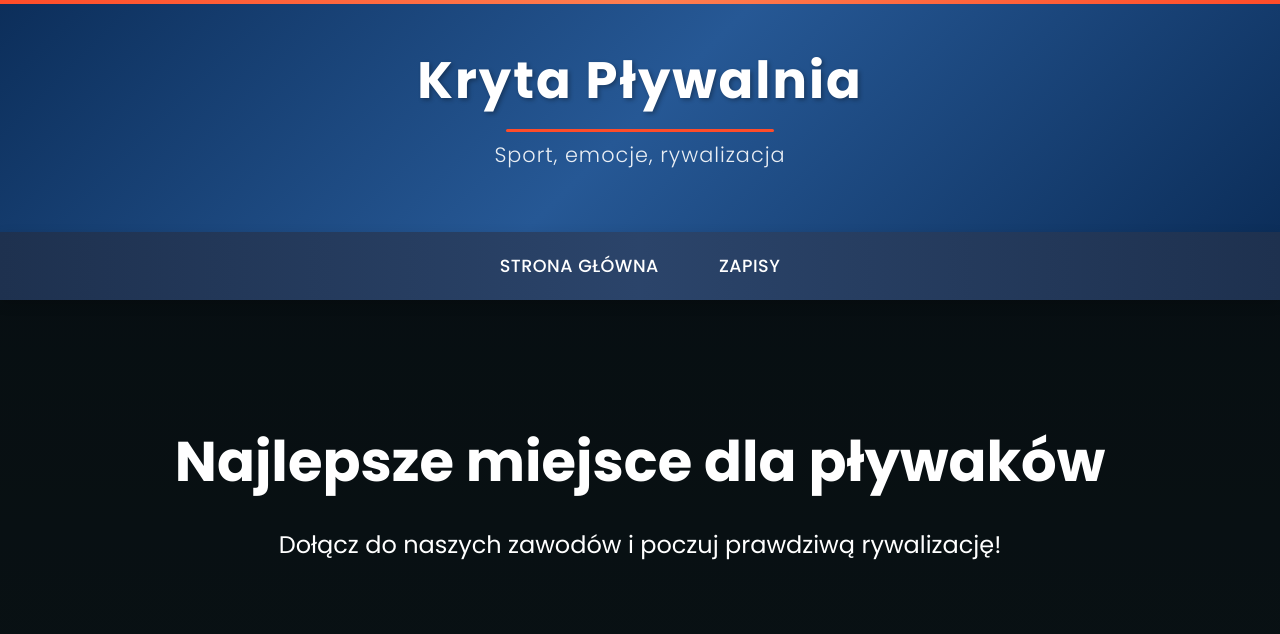
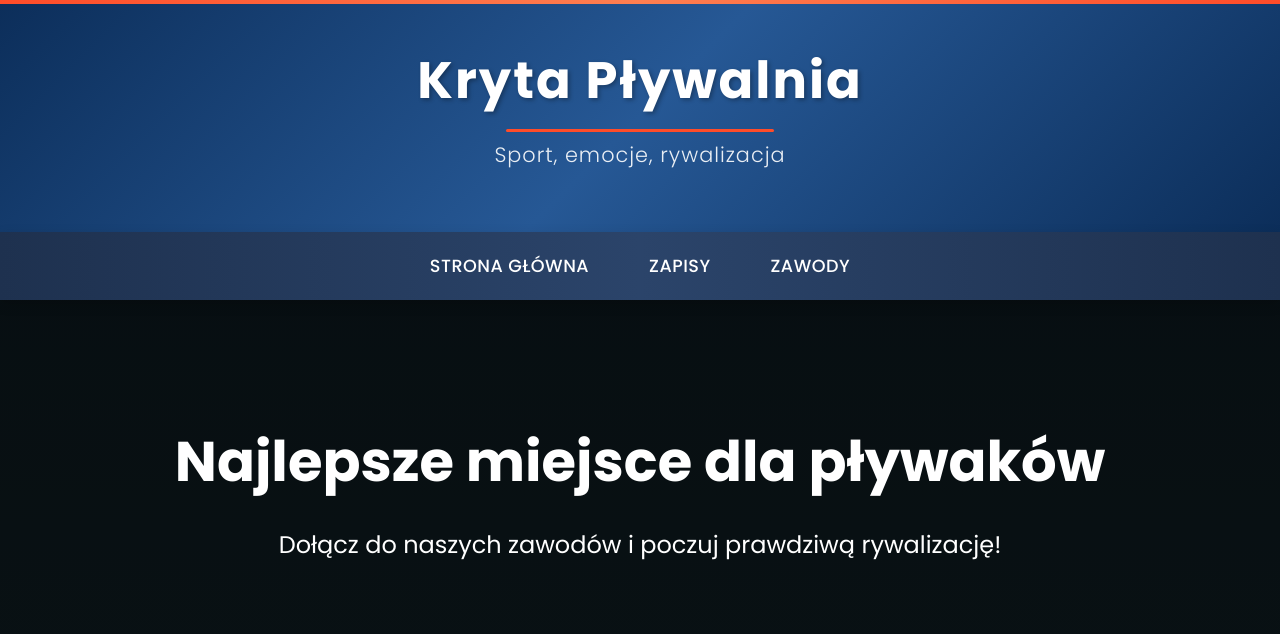
Before and after one commit to JanKuchnia/plywalnia, a PHP site: page / in a window 1280 px wide. Shown: the top 634 px of the page. Run offline with PHP 8.4, Linux system fonts and the light colour scheme; data comes from the database, SQL or seed files in the repository; data that the repository does not hold is empty; some libraries are stand-ins or nearby versions.

Commit message:
Update index.php

```diff
--- a/index.php
+++ b/index.php
@@ -5,7 +5,6 @@ $blad_polaczenia = false;
 
 try {
     $polaczenie = new mysqli("sql308.infinityfree.com", "if0_38587063", "gaVmPArJ1XJn", "if0_38587063_plywanie");
-
 
     if ($polaczenie->connect_error) {
         throw new Exception("Błąd połączenia: " . $polaczenie->connect_error);
@@ -90,9 +89,10 @@ try {
         <p>Sport, emocje, rywalizacja</p>
     </header>
     <nav>
-        <a href="index.php">Strona Główna</a>
-        <a href="zapisy.php">Zapisy</a>
-    </nav>
+    <a href="index.php">Strona Główna</a>
+    <a href="zapisy.php">Zapisy</a>
+    <a href="zawody.php">Zawody</a>
+</nav>
     <section class="glowna">
         <h2>Najlepsze miejsce dla pływaków</h2>
         <p>Dołącz do naszych zawodów i poczuj prawdziwą rywalizację!</p>
```
